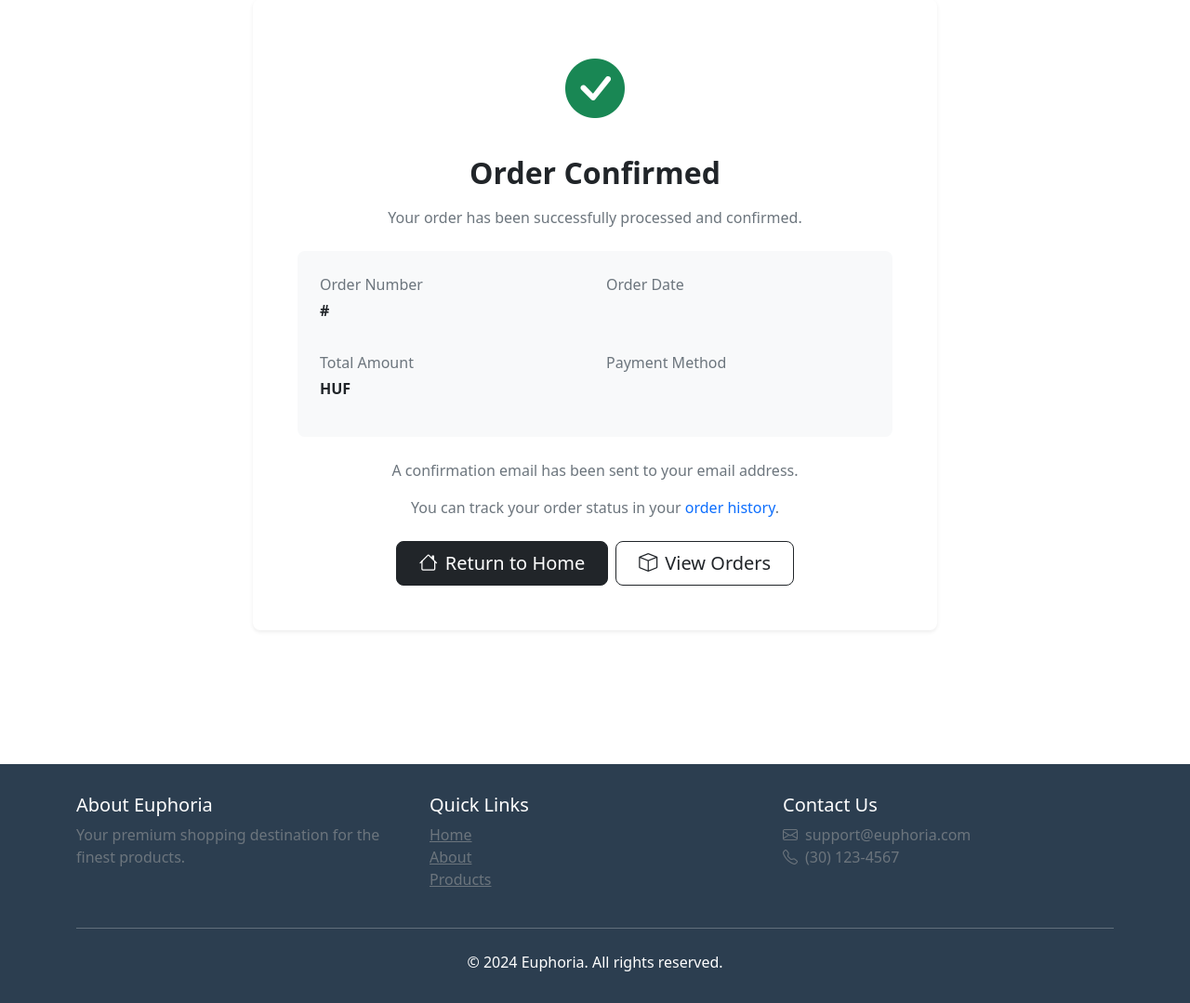
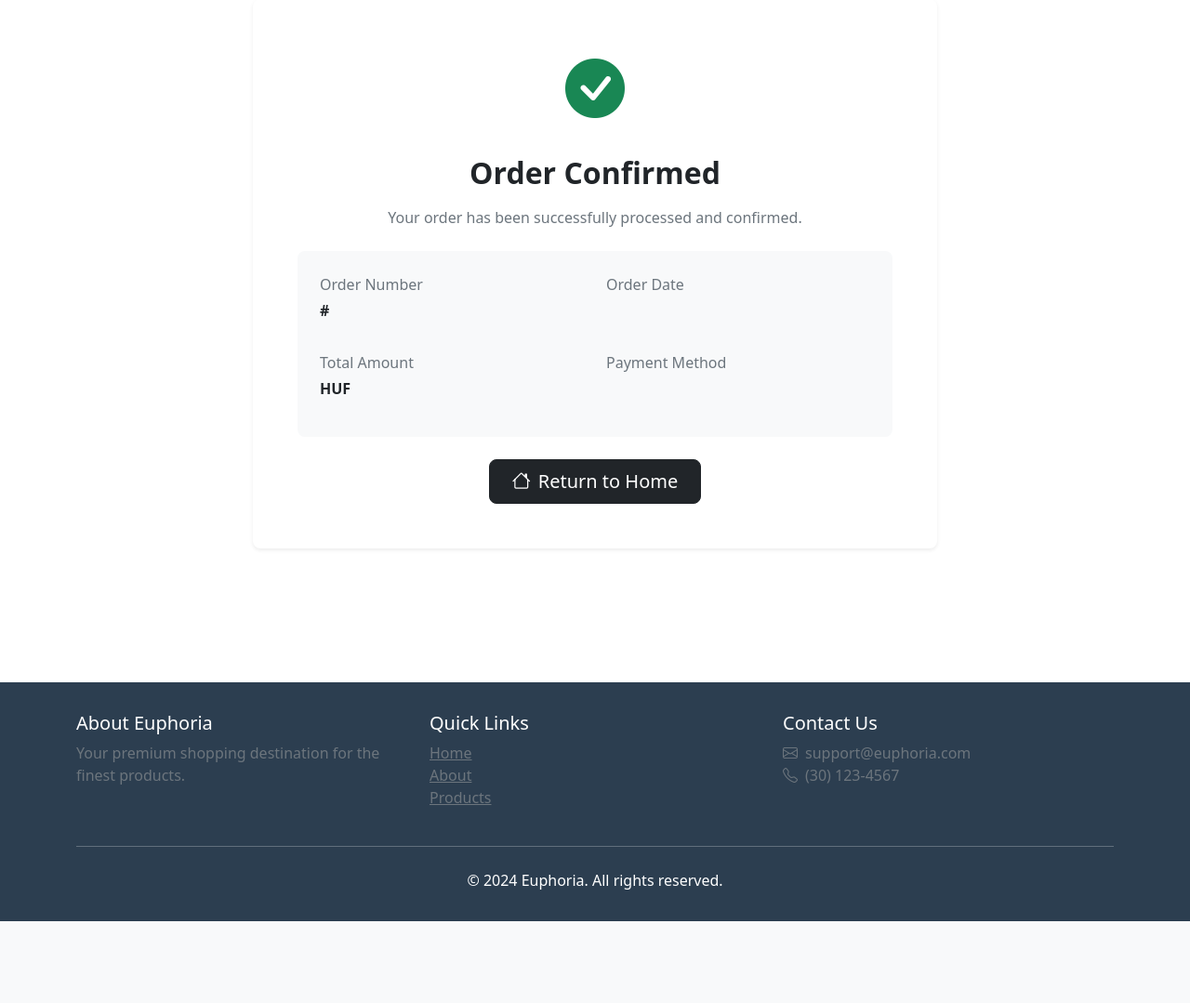
Before and after one commit to nanntheintkham/ecommerce, a Django app: page /payment/payment_success/ in a window 1280 px wide. Shown: the part 394-1473 px from the top of the page at 93% size. After the commit the page ends 1385 px from the top, so only its background shows below. Run offline with Django 5.2, Linux system fonts and the light colour scheme; data that the repository does not hold is empty; some libraries are stand-ins or nearby versions.

Commit message:
fixed bugs 21.1

```diff
--- a/payment/templates/payment/payment_success.html
+++ b/payment/templates/payment/payment_success.html
@@ -48,20 +48,20 @@
                         </div>
                     </div>
 
-                    <!-- Next Steps -->
+                    {% comment %} <!-- Next Steps -->
                     <div class="text-muted mb-4">
                         <p>A confirmation email has been sent to your email address.</p>
                         <p class="mb-0">You can track your order status in your <a href="{% url 'orders' %}" class="text-decoration-none">order history</a>.</p>
-                    </div>
+                    </div> {% endcomment %}
 
                     <!-- Action Buttons -->
                     <div class="d-grid gap-2 d-sm-flex justify-content-sm-center">
                         <a href="{% url 'home' %}" class="btn btn-dark btn-lg px-4">
                             <i class="bi bi-house me-2"></i>Return to Home
                         </a>
-                        <a href="{% url 'orders' %}" class="btn btn-outline-dark btn-lg px-4">
+                        {% comment %} <a href="{% url 'orders' %}" class="btn btn-outline-dark btn-lg px-4">
                             <i class="bi bi-box me-2"></i>View Orders
-                        </a>
+                        </a> {% endcomment %}
                     </div>
                 </div>
             </div>
```
